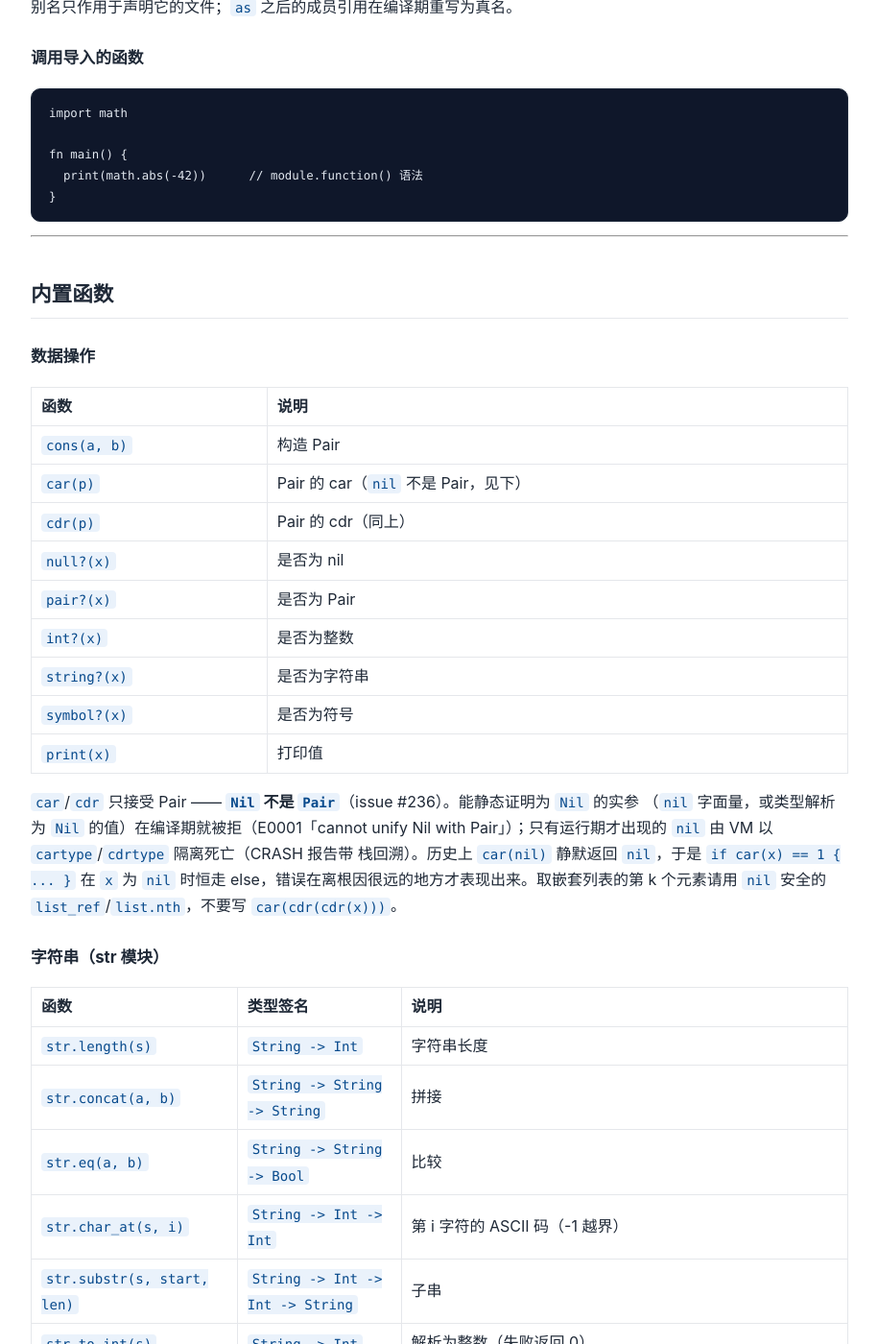
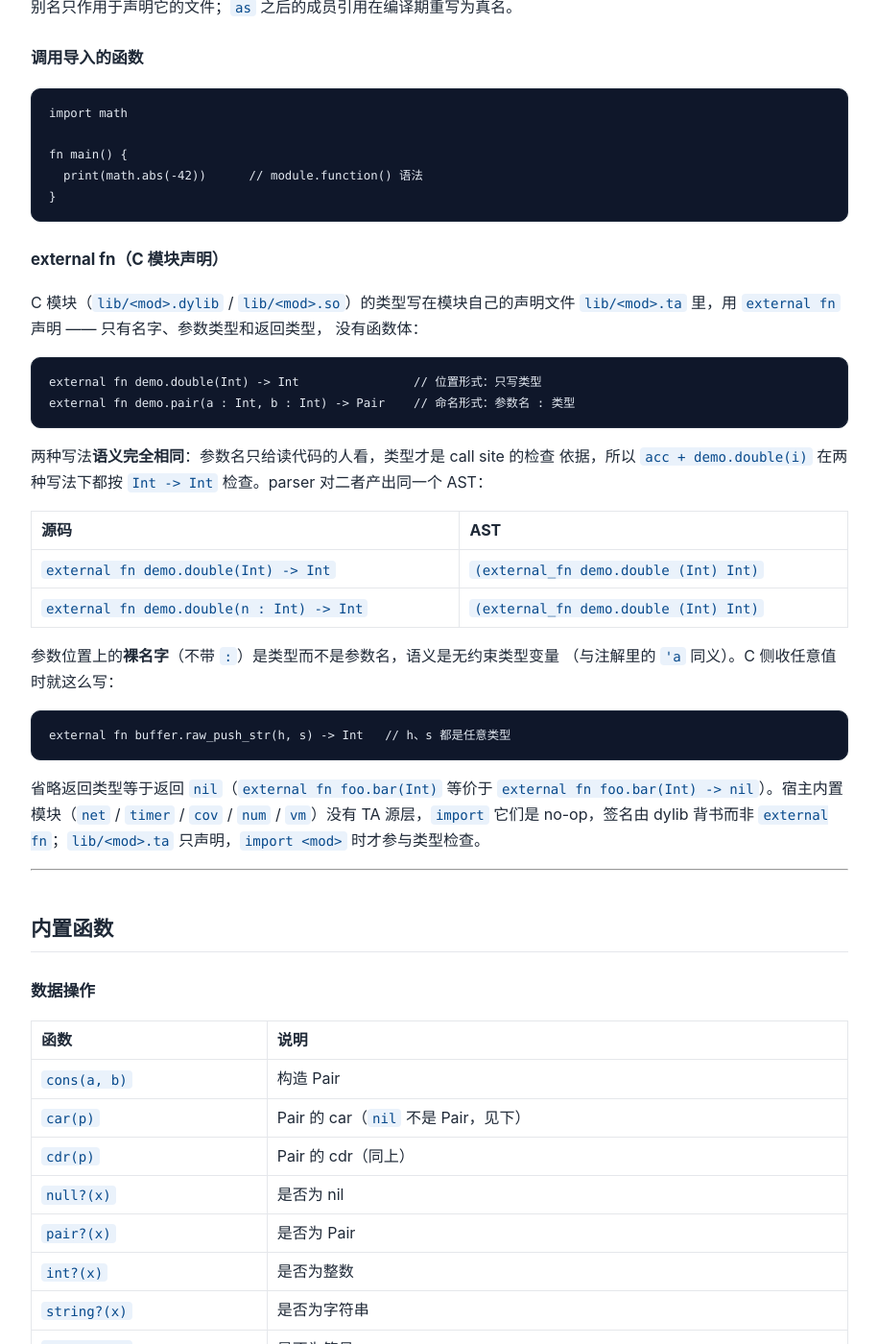
Before and after one commit to tiancaiamao/tinyactor, a Jekyll site: the page built from docs/ta-language-spec.md, in a window 1280 px wide and 1400 px high, scrolled down 19883 px. Shown: the whole window at 96% size, without its empty margins (182-1097 px from the left). Built offline with Jekyll 4.4.1, drawn with Linux system fonts in a browser that asks for light colours; our own code applies the rules of GitHub Pages for plain Markdown files.

Commit message:
parser: external fn 支持命名参数（name : Type）
what
- lib/bootstrap/parser.ta: parse_external_params 遇到 `ident ':'` 跳过这两个
  token，让冒号后的类型代表该参数元素；裸 ident 仍是类型（类型变量）。
- test/compiler/parser-ast.ta: 三行新用例——命名写法、命名+裸类型混合、
  命名参数是函数类型，与位置写法产出同一 AST。
- test/basic/external-named-params.ta（新）：运行期正例，调用点放在操作数
  位置（`acc + demo.double(i)`）——旧 bug 的现场。
- test/compiler/external-named-params-errors.ta（新）：命名写法不放松
  call site 检查（传 String 给 `n : Int` 报 E0001）。
- docs/ta-language-spec.md: 补 `external fn` 一节（此前全文 0 处提及）。
- docs/c-module.md §7: 类型声明文件那节补命名形式 + 裸名字 = 任意类型。

why
`external fn work.step(counter : Int) -> Int` 的每个参数元素都被
parse_type_after_colon 当类型解析：`counter` 成了类型原子，紧跟的 `:` 又当成
下一个类型的开头，于是参数列表变成一串垃圾类型，整个声明退化成多参箭头
（`counter : Int` → `'a -> Int -> Int`）。call site 于是全线崩：

    arg 1 of str.from_int: cannot unify 'a -> Int -> Int with Int

命名参数只是给人看的文档，类型才是检查依据，所以两种写法应当产出同一个
form（interchangeable at call sites）。`lib/timer.ta` 的三个声明已经在用命名
形式，修复前它们的签名一直是垃圾值（对 timer 自己的 unit 而言）。

证据（同一份 test/basic/external-named-params.ta）
- 修复前（main @ a2df8b0 的 ./tinyactor）：3 个 E0001，
  `cannot unify 'a -> Int -> Int with Int` —— 幽灵箭头类型坐实。
- 修复后：编译通过并输出 120。

test
- make fmt 干净
- make bootstrap 连跑两遍 → cmp 产物 byte-identical（fixed point）
- test/run_compiler_tests.sh → 69/69（含 new 负例；parser-ast 204 cases）
- test/run_basic_tests.sh → 96/96（含新正例）
- make test → exit 0，全部 gate（CLI / module / kl link / kl sem / fmt guard）通过

Closes #388
Closes #390

````diff
--- a/docs/ta-language-spec.md
+++ b/docs/ta-language-spec.md
@@ -843,9 +843,42 @@ fn main() {
 }
 ```
 
+### external fn（C 模块声明）
+
+C 模块（`lib/<mod>.dylib` / `lib/<mod>.so`）的类型写在模块自己的声明文件
+`lib/<mod>.ta` 里，用 `external fn` 声明 —— 只有名字、参数类型和返回类型，
+没有函数体：
+
+```ta
+external fn demo.double(Int) -> Int                // 位置形式：只写类型
+external fn demo.pair(a : Int, b : Int) -> Pair    // 命名形式：参数名 : 类型
+```
+
+两种写法**语义完全相同**：参数名只给读代码的人看，类型才是 call site 的检查
+依据，所以 `acc + demo.double(i)` 在两种写法下都按 `Int -> Int` 检查。parser
+对二者产出同一个 AST：
+
+| 源码 | AST |
+|------|-----|
+| `external fn demo.double(Int) -> Int` | `(external_fn demo.double (Int) Int)` |
+| `external fn demo.double(n : Int) -> Int` | `(external_fn demo.double (Int) Int)` |
+
+参数位置上的**裸名字**（不带 `:`）是类型而不是参数名，语义是无约束类型变量
+（与注解里的 `'a` 同义）。C 侧收任意值时就这么写：
+
+```ta
+external fn buffer.raw_push_str(h, s) -> Int   // h、s 都是任意类型
+```
+
+省略返回类型等于返回 `nil`（`external fn foo.bar(Int)` 等价于
+`external fn foo.bar(Int) -> nil`）。宿主内置模块（`net` / `timer` / `cov` /
+`num` / `vm`）没有 TA 源层，`import` 它们是 no-op，签名由 dylib 背书而非
+`external fn`；`lib/<mod>.ta` 只声明，`import <mod>` 时才参与类型检查。
+
 ---
 
 ## 内置函数
+
 
 ### 数据操作
 
````
Also changed, not shown: docs/c-module.md (+10 -0 lines), 5 other files.
